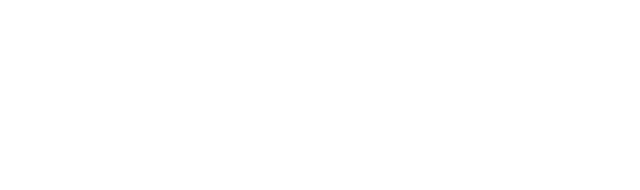
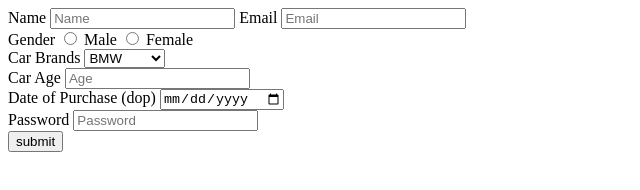
Before and after one commit to acciojob/car-insurance-form-nvnKr09, a website: page main.html in a window 1280 px wide. Shown: the whole page, without its empty margins (0-640 px from the left). Drawn offline with Linux system fonts and the light colour scheme.

Commit message:
created a submission

```diff
--- a/main.html
+++ b/main.html
@@ -8,6 +8,44 @@
 
 <body>
 	<!-- the entire body must be written by student -->
+	<form action="#" method="post">
+		<label for="name">Name</label>
+		<input type="text" id="name" placeholder="Name" required />
+		<label for="email">Email</label>
+		<input type="email" id="email" placeholder="Email" required
+		/>
+		<br>
+		Gender
+		<label>
+            <input type="radio" name="gender" value="male" required>
+            Male
+        </label>
+        <label>
+            <input type="radio" name="gender" value="female" required>
+            Female
+        </label>
+		<br>
+		<label for="cars">Car Brands</label>
+		<select id="cars">
+			<option>BMW</option>
+			<option>Audi</option>
+			<option>Mercedez</option>
+		</select>
+		<br>
+		<label for="carage">Car Age</label>
+		<input type="number" id="carage" placeholder="Age" required
+		/>
+		<br>
+		<label for="dop">Date of Purchase (dop)</label>
+		<input type="date" id="dop" required
+		/>
+		<br>
+		<label for="password">Password</label>
+		<input type="password" id="password" placeholder="Password" required
+		/>
+		<br>
+		<button type="submit">submit</button>
+	</form>
     <script type="text/javascript" src="./script.js">
 </script>
 
```
